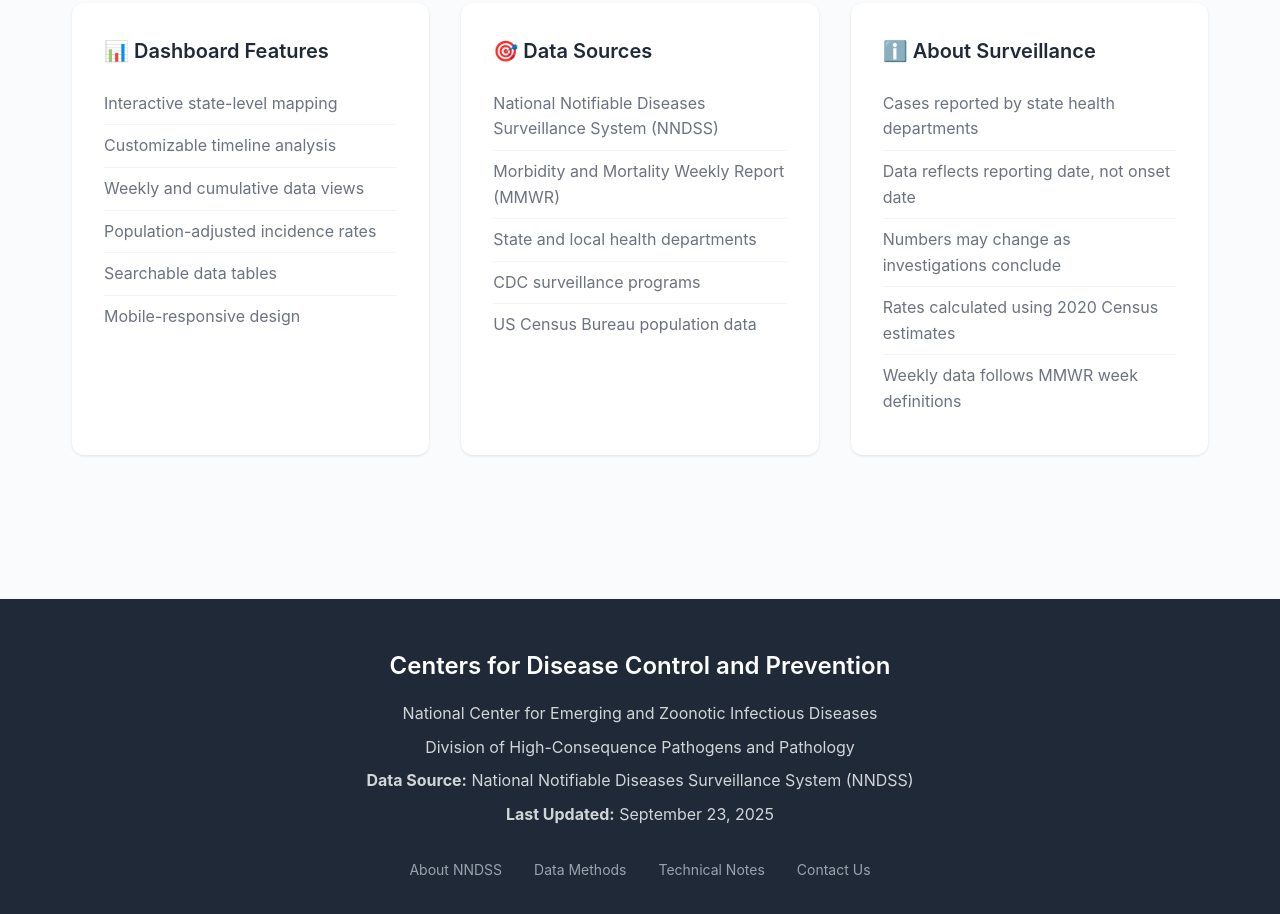
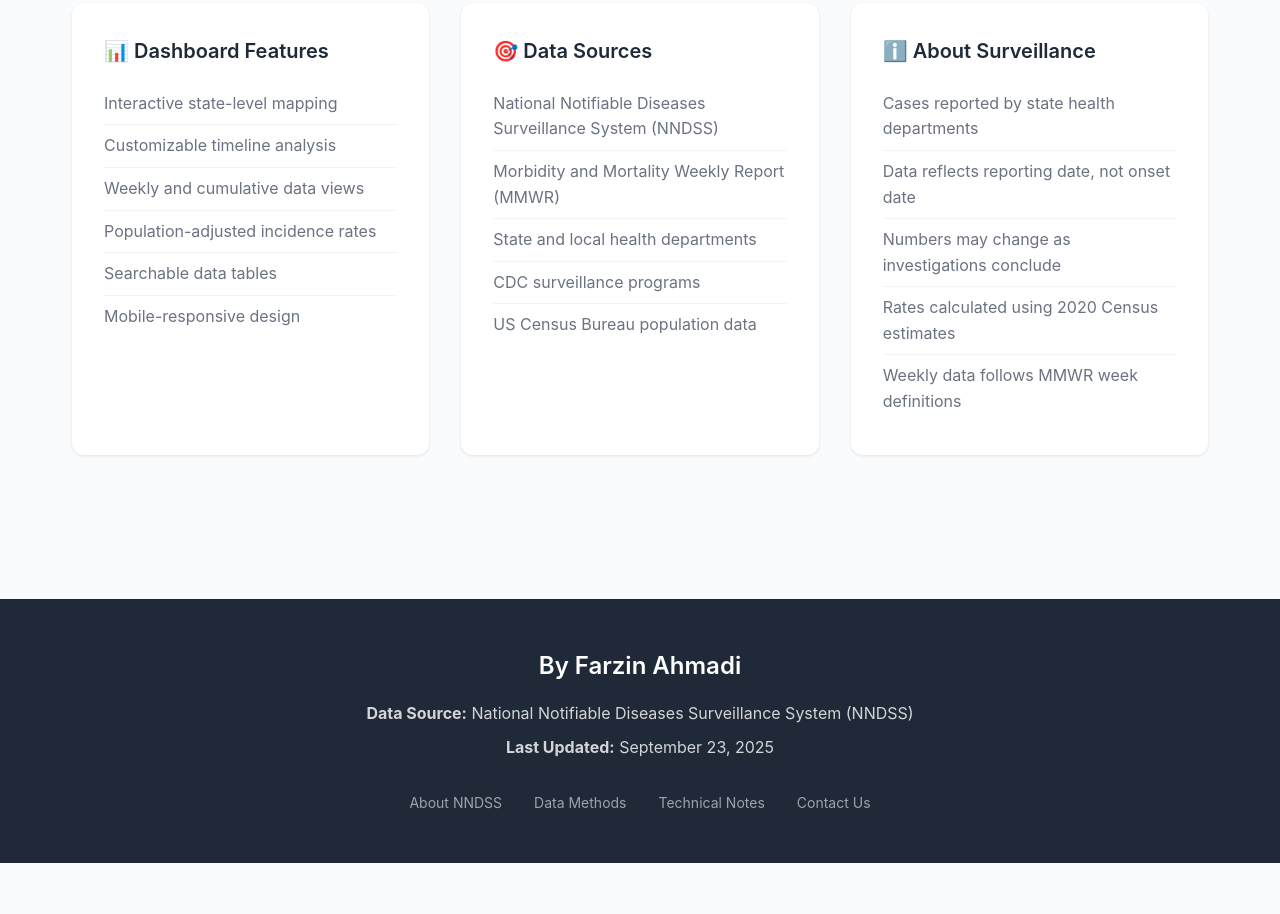
Before and after one commit to FarzinAhmadi/disease-surveillance-hub, a plain HTML site: page index.html in a window 1280 px wide. Shown: the part 1416-2330 px from the top of the page. After the commit the page ends 2279 px from the top, so only its background shows below. Drawn offline with Linux system fonts and the light colour scheme.

Commit message:
Update index.html

```diff
--- a/index.html
+++ b/index.html
@@ -397,9 +397,7 @@
 
     <div class="footer">
         <div class="footer-content">
-            <h3>Centers for Disease Control and Prevention</h3>
-            <p>National Center for Emerging and Zoonotic Infectious Diseases</p>
-            <p>Division of High-Consequence Pathogens and Pathology</p>
+            <h3>By Farzin Ahmadi</h3>
             <p><strong>Data Source:</strong> National Notifiable Diseases Surveillance System (NNDSS)</p>
             <p><strong>Last Updated:</strong> September 23, 2025</p>
 
```
